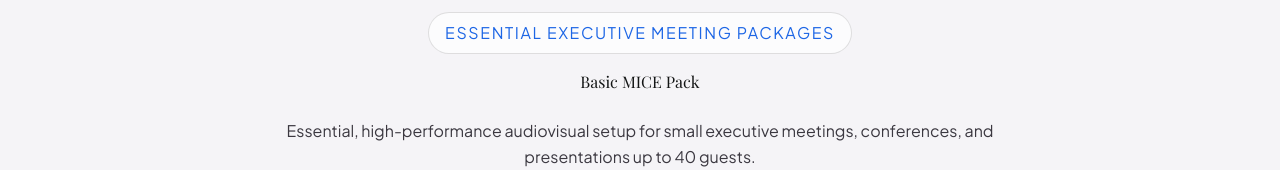
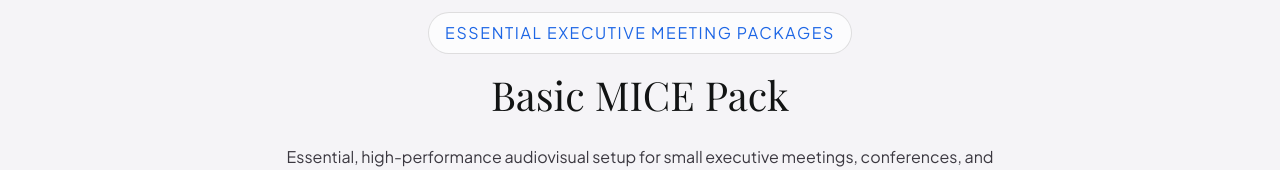
Before and after one commit to hlorenzoz/www.malagaeventgear.com, a SvelteKit app: page /packages/basic-mice/ in a window 1280 px wide. Shown: the part 211-381 px from the top of the page. Built offline with nearby package versions, Linux system fonts and the light colour scheme; no server answers; a web font is replaced by a local one.

Commit message:
style(ui): increase h1 font size and line-height on package detail page

```diff
--- a/src/routes/(public)/packages/[slug]/+page.svelte
+++ b/src/routes/(public)/packages/[slug]/+page.svelte
@@ -95,7 +95,7 @@
 		<span class="inline-block px-4 py-2 rounded-full glass-panel font-label-sm text-electric-blue uppercase tracking-widest mb-4">
 			{landing.badge[i18n.lang]}
 		</span>
-		<h1 class="font-headline-lg-mobile md:font-headline-lg text-headline-lg-mobile md:text-headline-lg mb-6 text-on-background">
+		<h1 class="font-headline-lg-mobile md:font-headline-lg text-[40px] md:text-display-lg leading-tight mb-6 text-on-background">
 			{pkg.name}
 		</h1>
 		<p class="font-body-lg text-body-lg text-on-surface-variant max-w-3xl mx-auto leading-relaxed mb-10">
```
